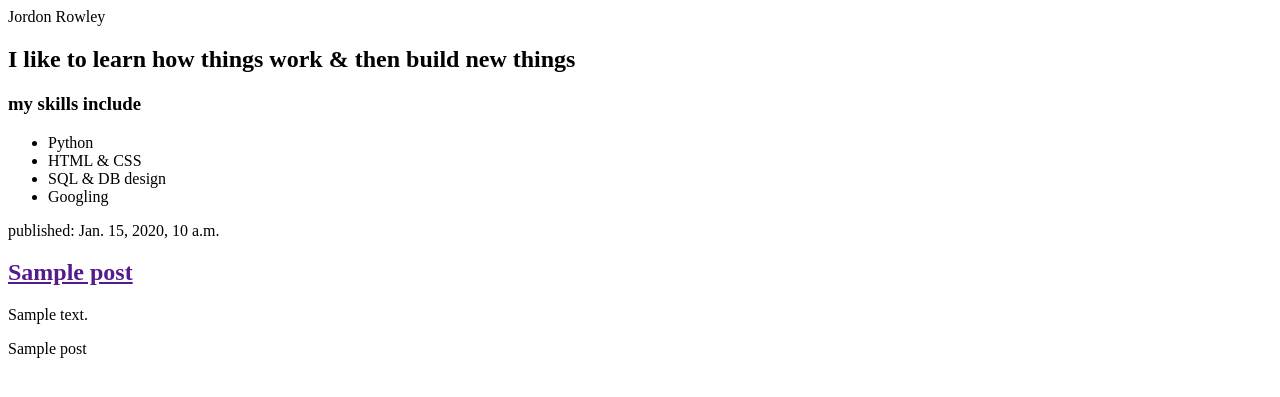
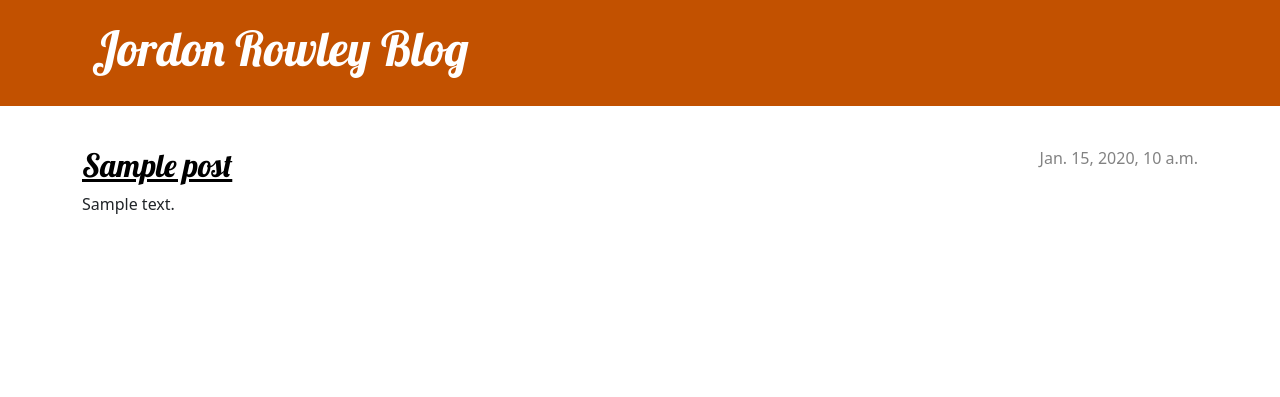
Before and after one commit to JordonR96/djangoblog, a Django app: template blog/templates/blog/post_list.html in a window 1280 px wide. Shown: the top 397 px of the page. Run offline with Django 3.2, Linux system fonts and the light colour scheme; the template is opened without the code that fills it: most values are stand-ins (such as "Sample title", 1, 10 or a date in 2020).

Commit message:
Added view and template for detailed blog post plus some css

```diff
--- /dev/null
+++ b/blog/static/css/blog.css
@@ -0,0 +1,70 @@
+.page-header {
+    background-color: #C25100;
+    margin-top: 0;
+    margin-bottom: 40px;
+    padding: 20px 20px 20px 40px;
+}
+
+.page-header h1,
+.page-header h1 a,
+.page-header h1 a:visited,
+.page-header h1 a:active {
+    color: #ffffff;
+    font-size: 36pt;
+    text-decoration: none;
+}
+
+h1,
+h2,
+h3,
+h4 {
+    font-family: 'Lobster', cursive;
+}
+
+.date {
+    color: #828282;
+}
+
+.save {
+    float: right;
+}
+
+.post-form textarea,
+.post-form input {
+    width: 100%;
+}
+
+.top-menu,
+.top-menu:hover,
+.top-menu:visited {
+    color: #ffffff;
+    float: right;
+    font-size: 26pt;
+    margin-right: 20px;
+}
+
+.post {
+    margin-bottom: 70px;
+}
+
+.post h2 a,
+.post h2 a:visited {
+    color: #000000;
+}
+
+.post > .date,
+.post > .actions {
+    float: right;
+}
+
+.btn-secondary,
+.btn-secondary:visited {
+    color: #C25100;
+    background: none;
+    border-color: #C25100;
+}
+
+.btn-secondary:hover {
+    color: #FFFFFF;
+    background-color: #C25100;
+}
--- /dev/null
+++ b/blog/templates/blog/base.html
@@ -0,0 +1,25 @@
+{% load static %}
+<!DOCTYPE html>
+<html>
+    <head>
+        <title>Jordons Blog</title>
+        <link href="//fonts.googleapis.com/css?family=Lobster&subset=latin,latin-ext" rel="stylesheet" type="text/css">
+        <link rel="stylesheet" href="https://cdn.jsdelivr.net/npm/bootstrap@5.1.3/dist/css/bootstrap.min.css" integrity="sha384-1BmE4kWBq78iYhFldvKuhfTAU6auU8tT94WrHftjDbrCEXSU1oBoqyl2QvZ6jIW3" crossorigin="anonymous">
+        <link rel="stylesheet" href="{% static 'css/blog.css' %}">
+    </head>
+    <body>
+        <header class="page-header">
+          <div class="container">
+              <h1><a href="/">Jordon Rowley Blog</a></h1>
+          </div>
+        </header>
+        <main class="container">
+            <div class="row">
+                <div class="col">
+                {% block content %}
+                {% endblock %}
+                </div>
+            </div>
+        </main>
+    </body>
+</html>
--- a/blog/templates/blog/post_list.html
+++ b/blog/templates/blog/post_list.html
@@ -1,31 +1,14 @@
-<!DOCTYPE html>
-<html>
-    <head>
-        <title>Jordons Blog</title>
-    </head>
-    <body>
-        <header>
-            Jordon Rowley
-        </header>
-        <h2>I like to learn how things work & then build new things</h2>
+{% extends 'blog/base.html' %}
 
-        <h3>my skills include</h3>
-        <ul>
-            <li>Python</li>
-            <li>HTML & CSS</li>
-            <li>SQL & DB design</li>
-            <li>Googling</li>
-        </ul>
+{% block content %}
+    {% for post in posts %}
+        <article class="post">
+            <time class="date">
+                {{ post.published_date }}
+            </time>
+            <h2><a href="{% url 'post_detail' pk=post.pk %}">{{ post.title }}</a></h2>
+            <p>{{ post.text|linebreaksbr }}</p>
+        </article>
+    {% endfor %}
 
-        <section>
-            {% for post in posts %}
-                <article>
-                    <time>published: {{ post.published_date }}</time>
-                    <h2><a href="">{{ post.title }}</a></h2>
-                    <p>{{ post.text|linebreaksbr }}</p>
-                </article>
-                {{ post }}
-            {% endfor %}
-        </section>
-    </body>
-</html>
+{% endblock %}
--- a/blog/urls.py
+++ b/blog/urls.py
@@ -2,5 +2,6 @@ from django.urls import path
 from . import views
 
 urlpatterns = [
-    path('', views.post_list, name="post_list")
+    path('', views.post_list, name="post_list"),
+    path('post/<int:pk>/', views.post_detail, name='post_detail')
 ]
--- a/blog/views.py
+++ b/blog/views.py
@@ -1,4 +1,4 @@
-from django.shortcuts import render
+from django.shortcuts import render, get_object_or_404
 from django.utils import timezone
 from .models import Post
 
@@ -9,3 +9,7 @@ def post_list(request):
     # order then y the published date
     posts = Post.objects.filter(published_date__lte=timezone.now()).order_by('published_date')
     return render(request, 'blog/post_list.html', {'posts': posts})
+
+def post_detail(request, pk):
+    post = get_object_or_404(Post, pk=pk)
+    return render(request, 'blog/post_detail.html', {'post' : post})
--- a/mysite/settings.py
+++ b/mysite/settings.py
@@ -118,7 +118,7 @@ USE_TZ = True
 # Static files (CSS, JavaScript, Images)
 # https://docs.djangoproject.com/en/3.2/howto/static-files/
 
-STATIC_URL = '/static/'
+STATIC_URL = 'static/'
 STATIC_ROOT = BASE_DIR / 'static'
 
 # Default primary key field type
```
Also changed, not shown: blog/templates/blog/post_detail.html (added, +13 -0 lines).
